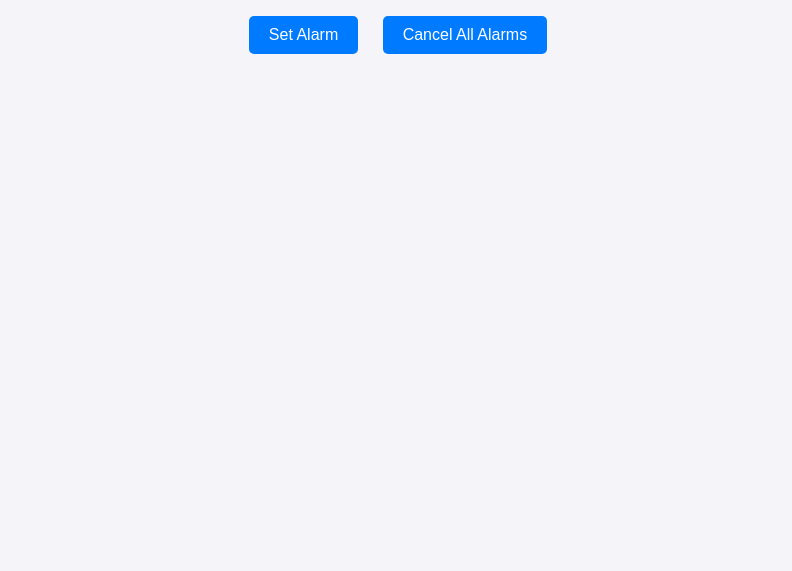
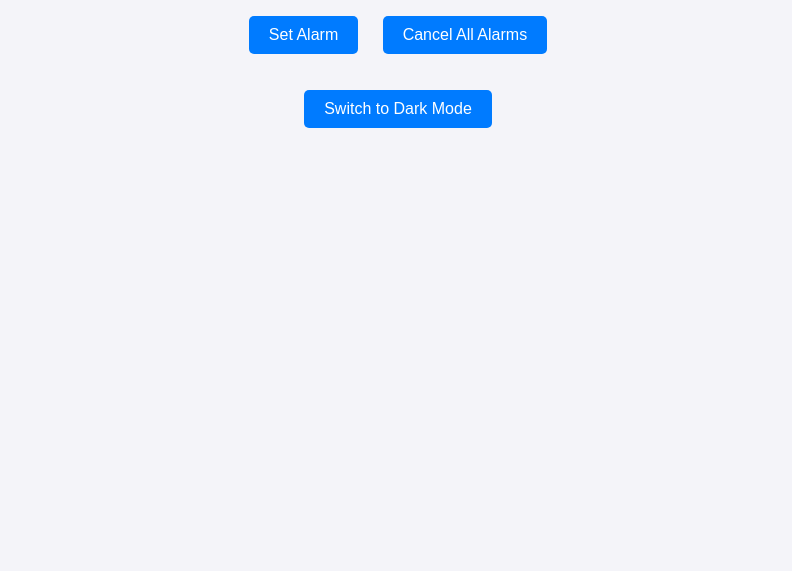
Before and after one commit to Nnooaahhh/roomcontrol, a plain HTML site: page index.html in a window 1280 px wide. Shown: the part 229-800 px from the top of the page, without its empty margins (242-1034 px from the left). Drawn offline with Linux system fonts and the light colour scheme; no server answers.

Commit message:
Update index.html

```diff
--- a/index.html
+++ b/index.html
@@ -18,5 +18,6 @@
     <ul id="upcoming-alarms"></ul>
   </div>
   <script src="script.js"></script>
+  <button id="mode-toggle">Switch to Dark Mode</button>
 </body>
 </html>
```
